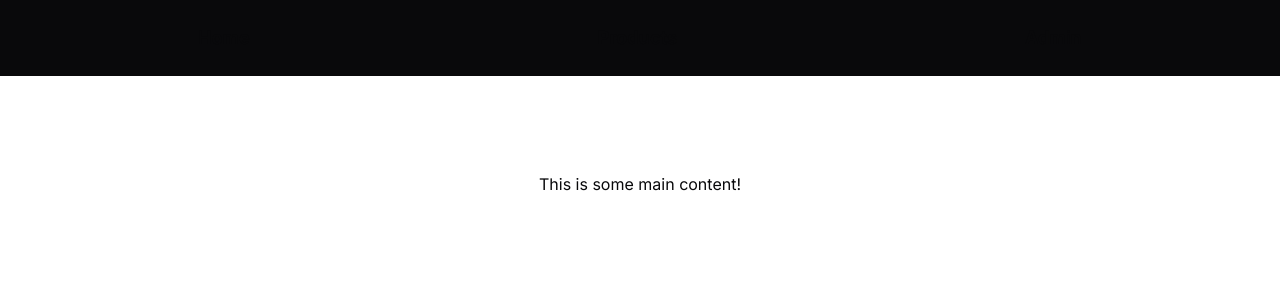
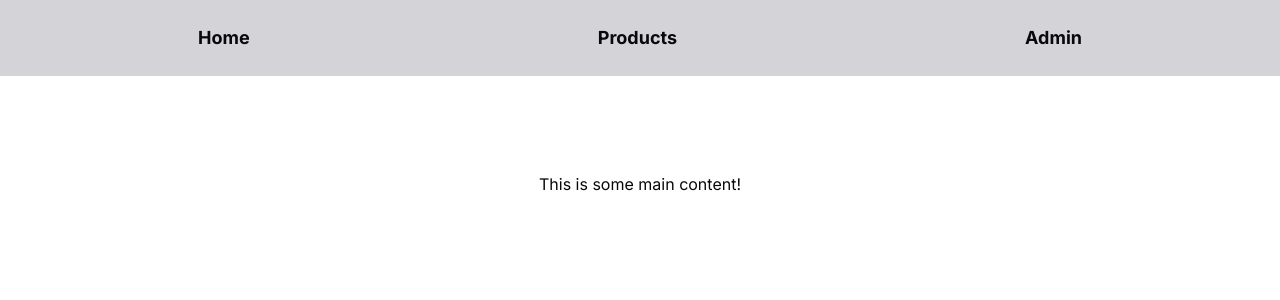
Before and after one commit to jrbarnhart/mock-web-store, a Next.js app: page / in a window 1280 px wide. Shown: the top 300 px of the page. Built offline with nearby package versions, Linux system fonts and the light colour scheme.

Commit message:
Adjust nav bg color

```diff
--- a/app/layout.tsx
+++ b/app/layout.tsx
@@ -25,7 +25,7 @@ export default function RootLayout({
         )}
       >
         <nav>
-          <ul className="grid grid-flow-col gap-y-3 justify-items-center p-6 bg-zinc-950 font-bold text-lg">
+          <ul className="grid grid-flow-col gap-y-3 justify-items-center p-6 bg-zinc-300 font-bold text-lg">
             <Link href="/">Home</Link>
             <Link href="/products">Products</Link>
             <Link href="/dashboard">Admin</Link>
```
